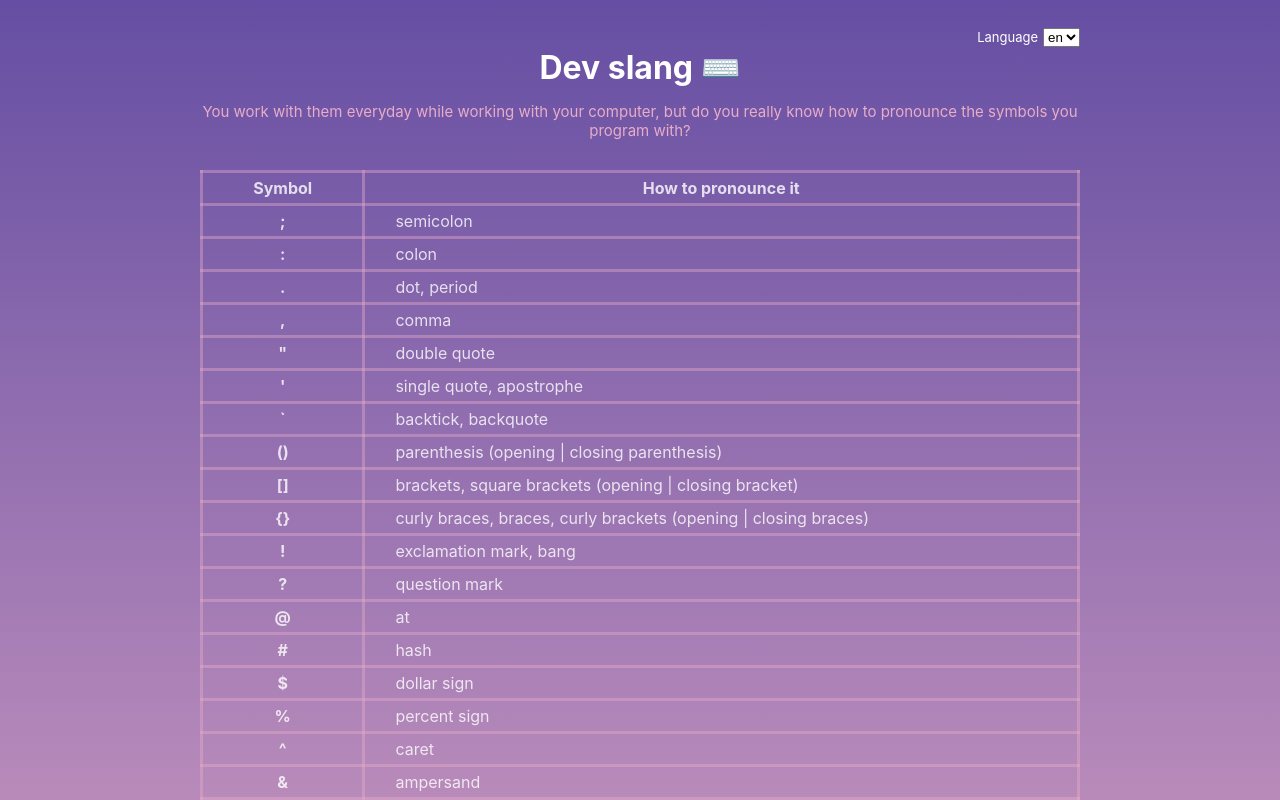
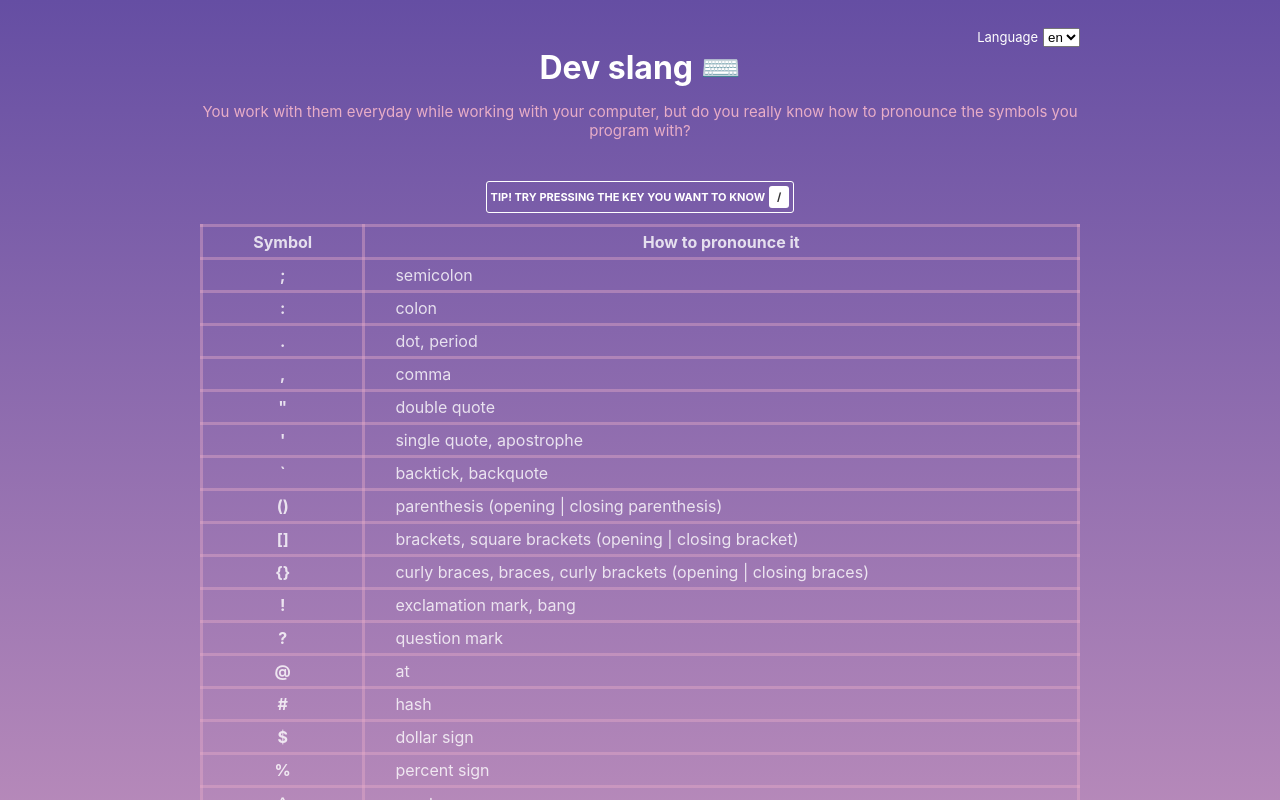
Before and after one commit to heliosam/dev-slang, a React (Create React App) app in the folder client/: page / in a window 1280 px wide. Shown: the top 800 px of the page. Built offline with nearby package versions, Linux system fonts and the light colour scheme.

Commit message:
Add pro tip to press keys

```diff
--- a/client/src/App.js
+++ b/client/src/App.js
@@ -41,6 +41,10 @@ const App = () => {
         You work with them everyday while working with your computer, but do you
         really know how to pronounce the symbols you program with?
       </p>
+      <p className="pro-tip">
+        TIP! Try pressing the key you want to know
+        <span class="key">/</span>
+      </p>
       {currentSymbol && (
         <KeyPreview
           symbol={currentSymbol}
--- a/client/src/components/KeyPreview/styles.css
+++ b/client/src/components/KeyPreview/styles.css
@@ -12,6 +12,7 @@
 
 .key-preview {
   background: #ffffff;
+  opacity: 0.8;
   text-align: center;
   border-radius: 4px;
   padding: 10px 20px;
--- a/client/src/index.css
+++ b/client/src/index.css
@@ -41,3 +41,22 @@ body {
   font-size: 15px;
   margin: 0 0 30px 0;
 }
+
+.pro-tip {
+  color: #ffffff;
+  text-transform: uppercase;
+  border: 1px solid #ffffff;
+  border-radius: 3px;
+  padding: 4px;
+  font-size: 11px;
+  font-weight: bold;
+}
+
+.key {
+  background: #ffffff;
+  color: #333333;
+  display: inline-block;
+  border-radius: 3px;
+  padding: 4px 8px;
+  margin-left: 4px;
+}
```
